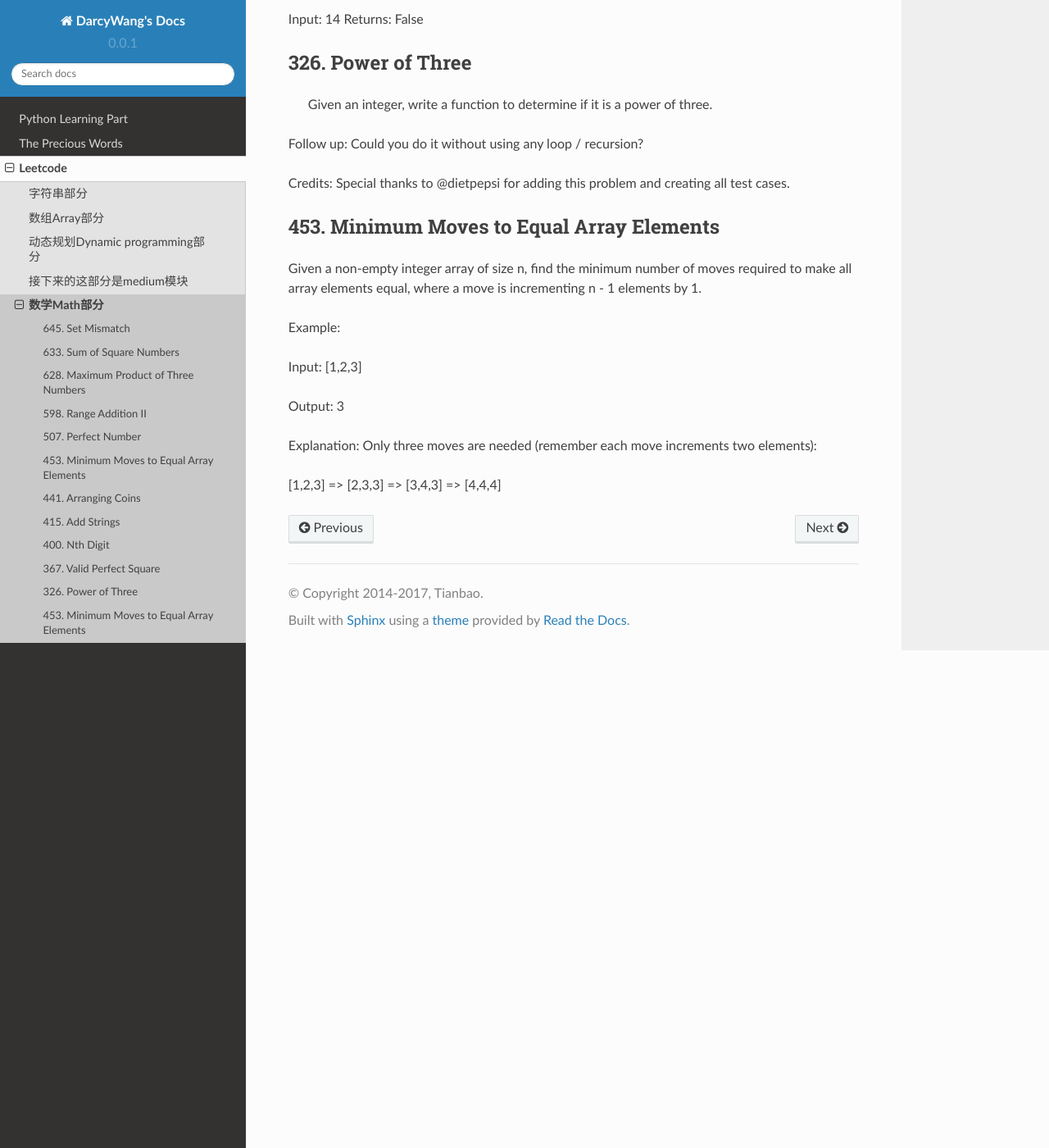
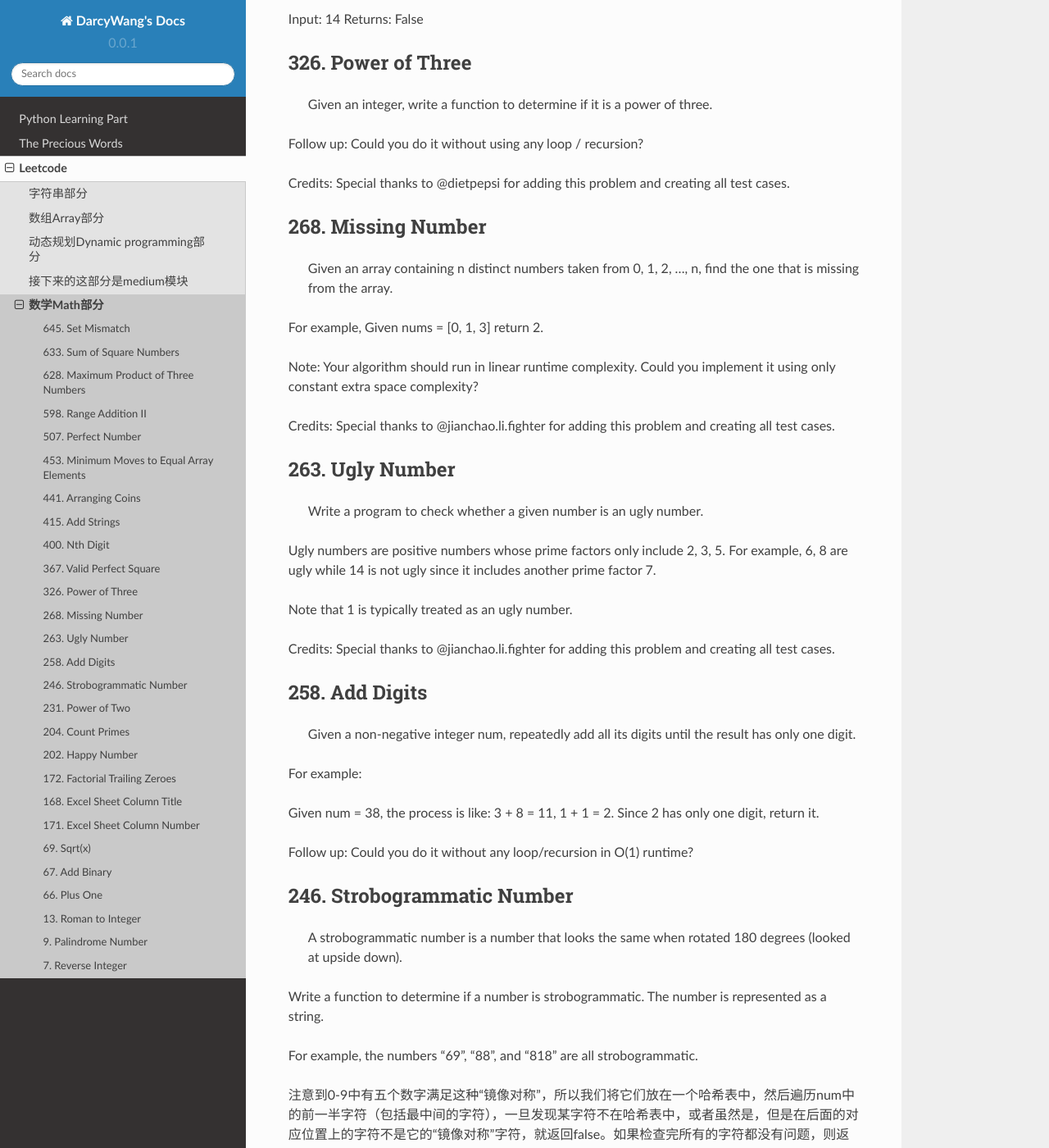
Before and after one commit to darcyWang/tianbao, a Sphinx documentation site: the page built from source/leetcode/math.rst, in a window 1280 px wide and 1400 px high, scrolled down 4556 px. Shown: the whole window at 82% size. Built offline with Sphinx 7.4.7 and the Read the Docs theme 2.0.0, drawn with Linux system fonts in a browser that asks for light colours; some of the changed text lies outside the part shown.

Commit message:
push something

```diff
--- a/source/leetcode/math.rst
+++ b/source/leetcode/math.rst
@@ -245,23 +245,238 @@ Could you do it without using any loop / recursion?
 Credits:
 Special thanks to @dietpepsi for adding this problem and creating all test cases.
 
+268. Missing Number
+-------------------
 
 
-453. Minimum Moves to Equal Array Elements
-------------------------------------------
+ Given an array containing n distinct numbers taken from 0, 1, 2, ..., n, find the one that is missing from the array.
+
+For example,
+Given nums = [0, 1, 3] return 2.
+
+Note:
+Your algorithm should run in linear runtime complexity. Could you implement it using only constant extra space complexity?
+
+Credits:
+Special thanks to @jianchao.li.fighter for adding this problem and creating all test cases.
 
 
-Given a non-empty integer array of size n, find the minimum number of moves required to make all array elements equal, where a move is incrementing n - 1 elements by 1.
+263. Ugly Number
+----------------
 
-Example:
+ Write a program to check whether a given number is an ugly number.
 
-Input:
-[1,2,3]
+Ugly numbers are positive numbers whose prime factors only include 2, 3, 5. For example, 6, 8 are ugly while 14 is not ugly since it includes another prime factor 7.
 
-Output:
-3
+Note that 1 is typically treated as an ugly number.
 
-Explanation:
-Only three moves are needed (remember each move increments two elements):
+Credits:
+Special thanks to @jianchao.li.fighter for adding this problem and creating all test cases.
 
-[1,2,3]  =>  [2,3,3]  =>  [3,4,3]  =>  [4,4,4]
+
+258. Add Digits
+---------------
+
+
+ Given a non-negative integer num, repeatedly add all its digits until the result has only one digit.
+
+For example:
+
+Given num = 38, the process is like: 3 + 8 = 11, 1 + 1 = 2. Since 2 has only one digit, return it.
+
+Follow up:
+Could you do it without any loop/recursion in O(1) runtime?
+
+
+
+246. Strobogrammatic Number
+---------------------------
+
+ A strobogrammatic number is a number that looks the same when rotated 180 degrees (looked at upside down).
+
+Write a function to determine if a number is strobogrammatic. The number is represented as a string.
+
+For example, the numbers "69", "88", and "818" are all strobogrammatic.
+
+注意到0-9中有五个数字满足这种“镜像对称”，所以我们将它们放在一个哈希表中，然后遍历num中的前一半字符（包括最中间的字符），一旦发现某字符不在哈希表中，或者虽然是，但是在后面的对应位置上的字符不是它的“镜像对称”字符，就返回false。如果检查完所有的字符都没有问题，则返回true。
+
+https://tonycao.gitbooks.io/leetcode-locked/content/LeetCode%20Locked/c1.5.html
+
+
+http://www.bo-song.com/leetcode-strobogrammatic-number-ii-iii/
+
+
+231. Power of Two
+-----------------
+
+ Given an integer, write a function to determine if it is a power of two.
+
+Credits:
+Special thanks to @jianchao.li.fighter for adding this problem and creating all test cases.
+
+204. Count Primes
+-----------------
+
+
+Count the number of prime numbers less than a non-negative number, n.
+
+Credits:
+Special thanks to @mithmatt for adding this problem and creating all test cases.
+
+
+
+
+202. Happy Number
+-----------------
+
+Write an algorithm to determine if a number is "happy".
+
+A happy number is a number defined by the following process: Starting with any positive integer, replace the number by the sum of the squares of its digits, and repeat the process until the number equals 1 (where it will stay), or it loops endlessly in a cycle which does not include 1. Those numbers for which this process ends in 1 are happy numbers.
+
+Example: 19 is a happy number
+
+    12 + 92 = 82
+    82 + 22 = 68
+    62 + 82 = 100
+    12 + 02 + 02 = 1
+
+Credits:
+Special thanks to @mithmatt and @ts for adding this problem and creating all test cases.
+
+
+
+
+172. Factorial Trailing Zeroes
+------------------------------
+
+
+Given an integer n, return the number of trailing zeroes in n!.
+
+Note: Your solution should be in logarithmic time complexity.
+
+Credits:
+Special thanks to @ts for adding this problem and creating all test cases.
+
+
+
+168. Excel Sheet Column Title
+-----------------------------
+
+Given a positive integer, return its corresponding column title as appear in an Excel sheet.
+
+For example:
+
+    1 -> A
+    2 -> B
+    3 -> C
+    ...
+    26 -> Z
+    27 -> AA
+    28 -> AB
+
+Credits:
+Special thanks to @ifanchu for adding this problem and creating all test cases.
+
+
+171. Excel Sheet Column Number
+------------------------------
+
+Related to question Excel Sheet Column Title
+
+Given a column title as appear in an Excel sheet, return its corresponding column number.
+
+For example:
+
+    A -> 1
+    B -> 2
+    C -> 3
+    ...
+    Z -> 26
+    AA -> 27
+    AB -> 28
+
+Credits:
+Special thanks to @ts for adding this problem and creating all test cases.
+
+
+
+
+69. Sqrt(x)
+-----------
+
+Implement int sqrt(int x).
+
+Compute and return the square root of x.
+
+
+
+67. Add Binary
+--------------
+
+ Given two binary strings, return their sum (also a binary string).
+
+For example,
+a = "11"
+b = "1"
+Return "100".
+
+
+66. Plus One
+------------
+
+
+
+Given a non-negative integer represented as a non-empty array of digits, plus one to the integer.
+
+You may assume the integer do not contain any leading zero, except the number 0 itself.
+
+The digits are stored such that the most significant digit is at the head of the list.
+
+
+13. Roman to Integer
+--------------------
+Given a roman numeral, convert it to an integer.
+
+Input is guaranteed to be within the range from 1 to 3999.
+
+
+9. Palindrome Number
+--------------------
+
+Determine whether an integer is a palindrome. Do this without extra space.
+
+click to show spoilers.
+Some hints:
+
+Could negative integers be palindromes? (ie, -1)
+
+If you are thinking of converting the integer to string, note the restriction of using extra space.
+
+You could also try reversing an integer. However, if you have solved the problem "Reverse Integer", you know that the reversed integer might overflow. How would you handle such case?
+
+There is a more generic way of solving this problem.
+
+
+
+7. Reverse Integer
+------------------
+
+
+Reverse digits of an integer.
+
+Example1: x = 123, return 321
+Example2: x = -123, return -321
+
+click to show spoilers.
+Have you thought about this?
+
+Here are some good questions to ask before coding. Bonus points for you if you have already thought through this!
+
+If the integer's last digit is 0, what should the output be? ie, cases such as 10, 100.
+
+Did you notice that the reversed integer might overflow? Assume the input is a 32-bit integer, then the reverse of 1000000003 overflows. How should you handle such cases?
+
+For the purpose of this problem, assume that your function returns 0 when the reversed integer overflows.
+
+Note:
+The input is assumed to be a 32-bit signed integer. Your function should return 0 when the reversed integer overflows.
```
